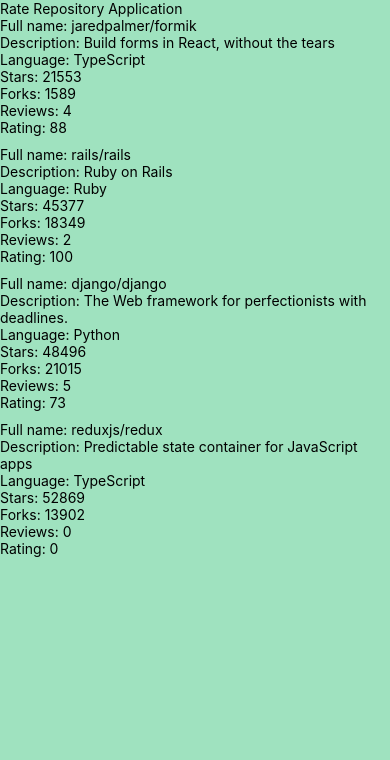
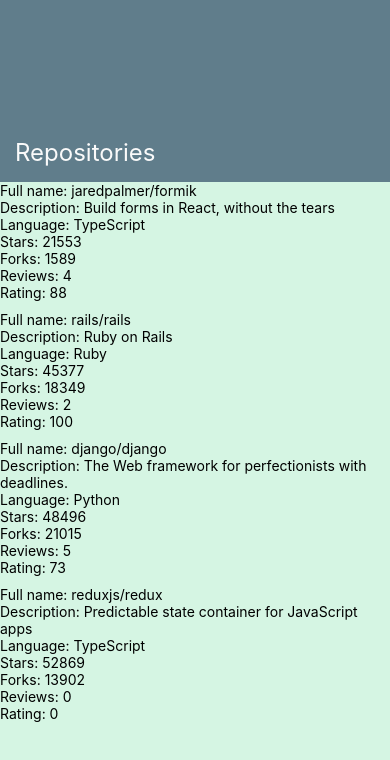
Before and after one commit to Dicky59/rating-app, a React Native app: screen / in a window 390 px wide. Shown: the top 760 px of the page. Built offline with nearby package versions, Linux system fonts and the light colour scheme.

Commit message:
Exercise 10.4: the app bar

```diff
--- /dev/null
+++ b/src/components/AppBar.jsx
@@ -0,0 +1,25 @@
+import React from "react";
+import { View, StyleSheet } from "react-native";
+import Constants from "expo-constants";
+import AppBarTab from './AppBarTab';
+import theme from "../theme";
+
+const styles = StyleSheet.create({
+  container: {
+    paddingTop: Constants.statusBarHeight,
+    backgroundColor: theme.appBar.backgroundColor,
+    flex: 1.5,
+    flexDirection: 'row',
+    alignItems: 'flex-end'
+  }
+});
+
+const AppBar = ({ title }) => {
+  return (
+    <View style={styles.container}>
+      <AppBarTab text={title} />
+    </View>
+  );
+};
+
+export default AppBar;
--- /dev/null
+++ b/src/components/AppBarTab.jsx
@@ -0,0 +1,22 @@
+import React from 'react';
+import { TouchableWithoutFeedback, StyleSheet } from 'react-native';
+import Text from './Text';
+import theme from "../theme";
+
+const styles = StyleSheet.create({
+    tab: {
+      color: theme.colors.contrastText,
+      fontSize: 24,
+      padding: 15
+    },
+  });
+
+const AppBarTab = ({ text, onPress }) => (
+    <TouchableWithoutFeedback style={styles.container} onPress={onPress}>
+          <Text style={styles.tab}>
+              {text}
+          </Text>
+      </TouchableWithoutFeedback>
+  );
+
+export default AppBarTab;
--- a/src/components/Main.jsx
+++ b/src/components/Main.jsx
@@ -1,21 +1,22 @@
 import React from 'react';
-import Constants from 'expo-constants';
-import { Text, StyleSheet, View } from 'react-native';
+import { StyleSheet, View } from 'react-native';
 import RepositoryList from './RepositoryList';
+import AppBar from './AppBar';
+import theme from '../theme';
+
 
 const styles = StyleSheet.create({
   container: {
-    marginTop: Constants.statusBarHeight,
     flexGrow: 1,
     flexShrink: 1,
-    backgroundColor: '#9FE2BF'
+    backgroundColor: theme.colors.backgroundColor
   },
 });
 
 const Main = () => {
   return (
     <View style={styles.container}>
-      <Text>Rate Repository Application</Text>
+      <AppBar title="Repositories" />
       <RepositoryList />
     </View>
   );
--- /dev/null
+++ b/src/components/Text.jsx
@@ -0,0 +1,40 @@
+import React from 'react';
+import { Text as NativeText, StyleSheet } from 'react-native';
+
+import theme from '../theme';
+
+const styles = StyleSheet.create({
+  text: {
+    color: theme.colors.textPrimary,
+    fontSize: theme.fontSizes.body,
+    fontFamily: theme.fonts.main,
+    fontWeight: theme.fontWeights.normal,
+  },
+  colorTextSecondary: {
+    color: theme.colors.textSecondary,
+  },
+  colorPrimary: {
+    color: theme.colors.primary,
+  },
+  fontSizeSubheading: {
+    fontSize: theme.fontSizes.subheading,
+  },
+  fontWeightBold: {
+    fontWeight: theme.fontWeights.bold,
+  },
+});
+
+const Text = ({ color, fontSize, fontWeight, style, ...props }) => {
+  const textStyle = [
+    styles.text,
+    color === 'textSecondary' && styles.colorTextSecondary,
+    color === 'primary' && styles.colorPrimary,
+    fontSize === 'subheading' && styles.fontSizeSubheading,
+    fontWeight === 'bold' && styles.fontWeightBold,
+    style,
+  ];
+
+  return <NativeText style={textStyle} {...props} />;
+};
+
+export default Text;
--- /dev/null
+++ b/src/theme.js
@@ -0,0 +1,25 @@
+const theme = {
+    colors: {
+      backgroundColor: "#D5F5E3",
+      textPrimary: "#24292e",
+      textSecondary: "#586069",
+      contrastText: "#fafafa",
+      primary: "#0366d6",
+    },
+    fontSizes: {
+      body: 14,
+      subheading: 16,
+    },
+    fonts: {
+      main: "System",
+    },
+    fontWeights: {
+      normal: "400",
+      bold: "700",
+    },
+    appBar: {
+      backgroundColor: "#607D8B",
+    },
+  };
+
+  export default theme;
```
